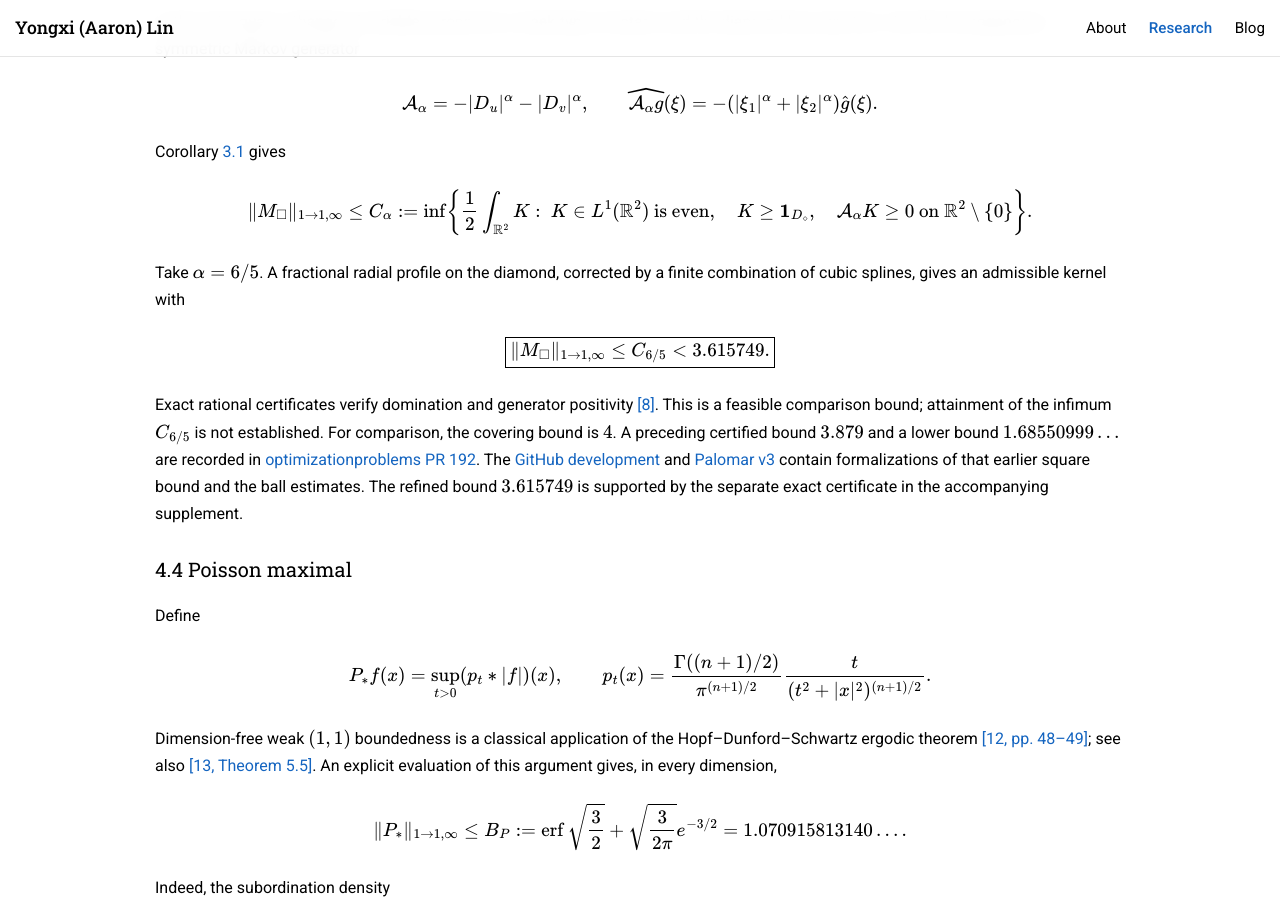
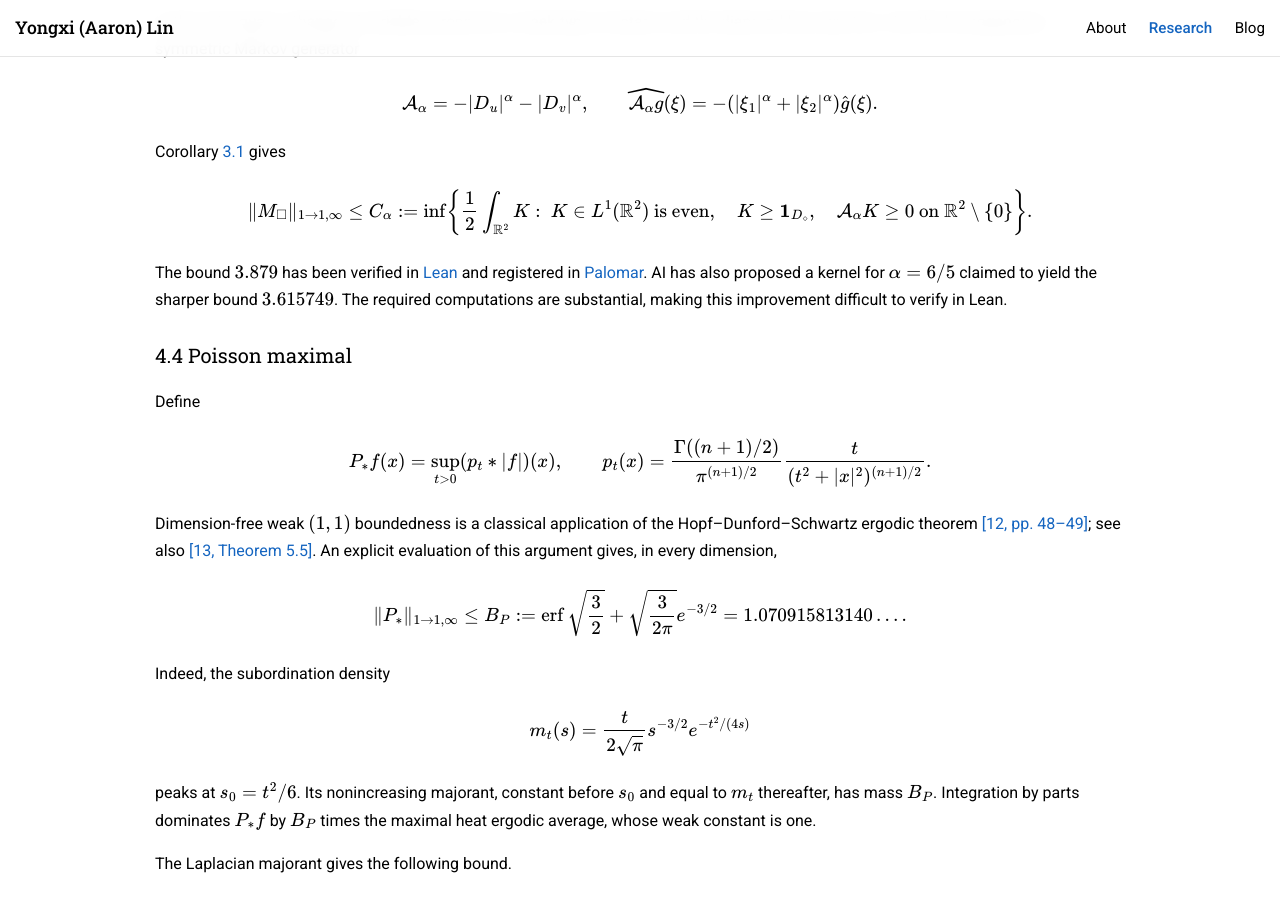
Before and after one commit to CoolRmal/coolrmal.github.io, a Jekyll site: the page built from two-partial-balayage-principles.html, in a window 1280 px wide and 900 px high, scrolled down 11869 px. Built offline with Jekyll 4.4.1, drawn with Linux system fonts in a browser that asks for light colours; formulas are drawn with MathJax 3.

Commit message:
Clarify verification status of the square maximal bounds

```diff
--- a/two-partial-balayage-principles.html
+++ b/two-partial-balayage-principles.html
@@ -41,7 +41,7 @@ bounds.</p>
 </th><td><p><span class="math inline">$$e$$</span></p>
 </td></tr><tr><th scope="row"><p>Centered Hardy–Littlewood maximal operator for axis-parallel squares,
 <span class="math inline">$$n=2$$</span></p>
-</th><td><p><span class="math inline">$$&lt;3.616$$</span></p>
+</th><td><p><span class="math inline">$$3.879$$</span></p>
 </td></tr><tr><th scope="row"><p>Centered Hardy–Littlewood maximal operator for balls, <span class="math inline">$$n\ge 3$$</span></p>
 </th><td><p><span class="math inline">$$(n/2)^{n/(n-2)}$$</span></p>
 </td></tr><tr><th scope="row"><p>Poisson maximal operator, <span class="math inline">$$n=1$$</span></p>
@@ -486,18 +486,13 @@ A_\alpha=-|D_u|^\alpha-|D_v|^\alpha,
 even},\quad
 K\ge\mathbf1_{D_\diamond},\quad
 \mathcal A_\alpha K\ge0\text{ on }\mathbb R^2\setminus\{0\}\biggr\}.
-$$</span> Take <span class="math inline">$$\alpha=6/5$$</span>. A fractional radial profile
-on the diamond, corrected by a finite combination of cubic splines,
-gives an admissible kernel with <span class="math display">$$\boxed{\|M_\square\|_{1\to1,\infty}\le
-C_{6/5}&lt;3.615749.}$$</span> Exact rational certificates verify
-domination and generator positivity <a href="#ref-SquareCertificate">[8]</a>. This is a feasible comparison
-bound; attainment of the infimum <span class="math inline">$$C_{6/5}$$</span> is not established. For
-comparison, the covering bound is <span class="math inline">$$4$$</span>. A preceding certified bound <span class="math inline">$$3.879$$</span> and a lower bound <span class="math inline">$$1.68550999\ldots$$</span> are recorded in <a href="https://github.com/teorth/optimizationproblems/pull/192">optimizationproblems
-PR 192</a>. The <a href="https://github.com/CoolRmal/centered-maximal-constant">GitHub
-development</a> and <a href="https://palomar-registry.org/entry?id=PALOMAR-2026-09-19-000002&amp;version=3">Palomar
-v3</a> contain formalizations of that earlier square bound and the ball
-estimates. The refined bound <span class="math inline">$$3.615749$$</span> is supported by the separate
-exact certificate in the accompanying supplement.</p>
+$$</span> The bound <span class="math inline">$$3.879$$</span> has been
+verified in <a href="https://github.com/CoolRmal/centered-maximal-constant">Lean</a>
+and registered in <a href="https://palomar-registry.org/entry?id=PALOMAR-2026-09-19-000002&amp;version=3">Palomar</a>.
+AI has also proposed a kernel for <span class="math inline">$$\alpha=6/5$$</span>
+claimed to yield the sharper bound <span class="math inline">$$3.615749$$</span>.
+The required computations are substantial, making this improvement difficult
+to verify in Lean.</p>
 </section>
 <section class="level2" data-number="4.4" id="sec:poisson">
 <h3 data-number="4.4"><span class="header-section-number">4.4</span>
```
